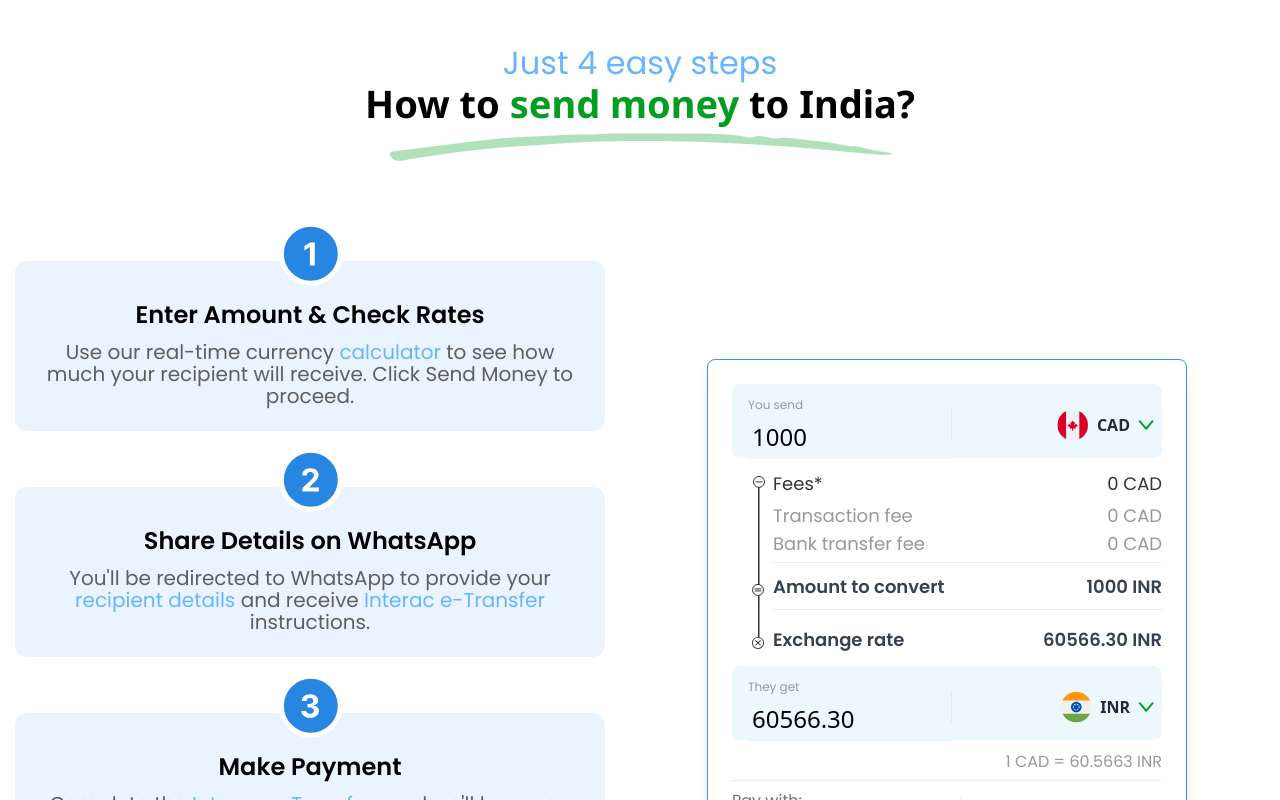
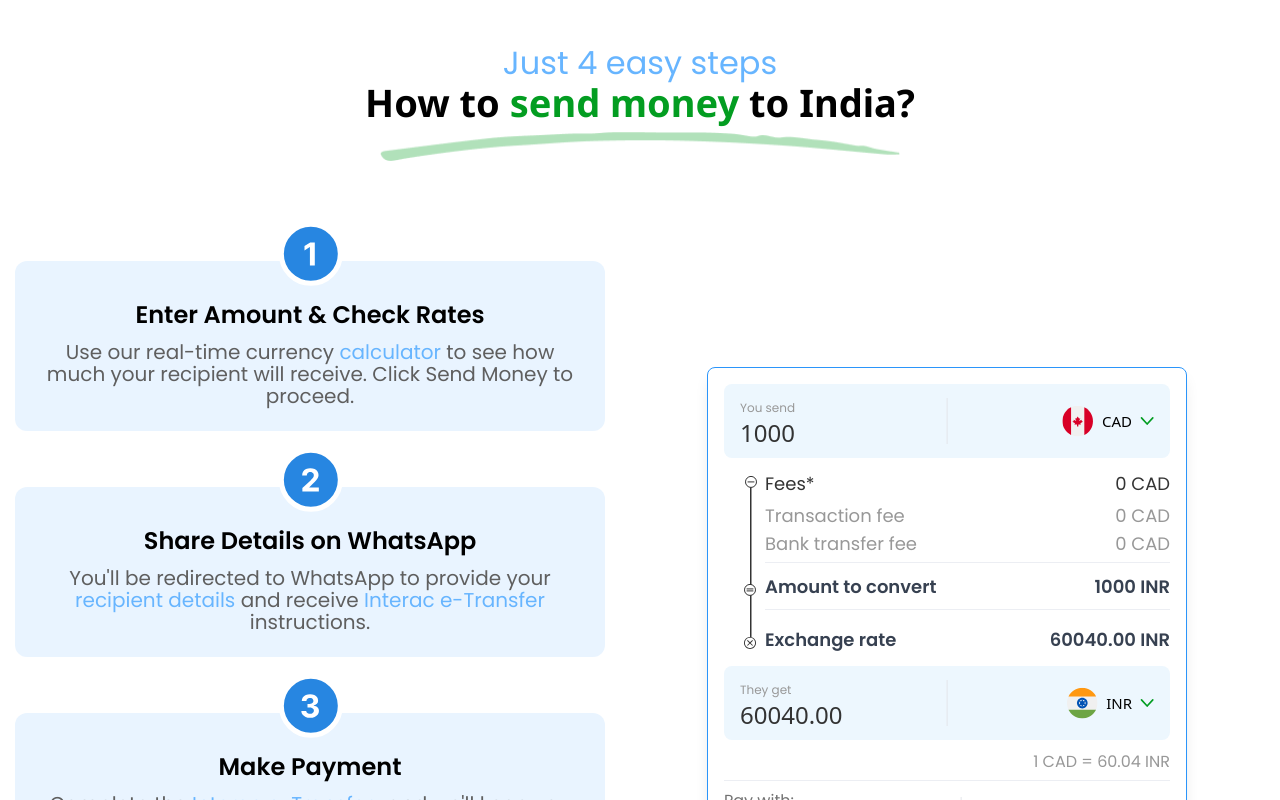
Before and after one commit to haniful360/remiflow-landing-web, a Next.js app: page / in a window 1280 px wide. Shown: the part 720-1520 px from the top of the page. Built offline with nearby package versions, Linux system fonts and the light colour scheme.

Commit message:
add responsive

```diff
--- a/app/component/Header.js
+++ b/app/component/Header.js
@@ -67,9 +67,9 @@ const Header = () => {
               </button>
             </Link>
           </nav>
-          <div className="flex gap-3">
+          <div className="md:hidden flex gap-3 ">
             <Link href="#">
-              <Image src={call} width={24} height={24} alt="" />
+              <Image className="md:hidden" src={call} width={24} height={24} alt="" />
             </Link>
             {/* Mobile Menu Button */}
             <button
@@ -96,8 +96,8 @@ const Header = () => {
 
       {/* Mobile Menu (Left Side) */}
       <div
-        className={`fixed top-0 left-0 w-[50%]  h-full sm:w-[50%] bg-white shadow-lg transform ${
-          isOpen ? "translate-x-0" : "-translate-x-full"
+        className={`fixed top-0 right-0 w-[50%] h-full sm:w-[50%] bg-white shadow-lg transform ${
+          isOpen ? "translate-x-0" : "translate-x-full"
         } transition-transform duration-300 md:hidden font-poppins text-[16px] text-[#333333] flex flex-col items-start p-6 z-50`}
       >
         <button
--- a/app/component/HeroSection.js
+++ b/app/component/HeroSection.js
@@ -13,15 +13,12 @@ const HeroSection = () => {
             className="lg:w-[662px] text-[#FDFDFD] md:text-black font-noto text-[28px] leading-[36.4px] md:text-4xl lg:text-[55px] lg:leading-[75px] font-semibold md:font-bold"
             // data-aos="fade-left"
           >
-            Send Money to India with The <span className="md:text-[#FA6D2B]">
-              {" "} Best Rates{" "}
-            </span>
-           <br className="hidden md:block" /> & <span className="lg:text-[#268BEB]"> Zero Fees</span>
+            Send Money to India with The{" "}
+            <span className="md:text-[#FA6D2B]"> Best Rates </span>
+            <br className="hidden md:block" /> &{" "}
+            <span className="lg:text-[#268BEB]"> Zero Fees</span>
           </h2>
-          <p
-            className="max-w-[364px] mx-auto font-poppins font-normal text-[#FDFDFD] text-[16px] md:text-[#395664] sm:text-lg lg:text-[24px] my-6 md:mt-4 sm:max-w-[700px] lg:max-w-[800px]"
-            // data-aos="fade-left"
-          >
+          <p className="w-full max-w-[364px] text-center md:text-left font-poppins font-normal text-[#FDFDFD] text-[16px] md:text-[#395664] sm:text-lg lg:text-[24px] my-6 md:mt-4 sm:max-w-[700px] lg:max-w-[800px]">
             Get better rates than banks, Google, and Remitly. No fees, No
             hassle.
           </p>
--- a/app/component/MoneyTransfer/ExchangeBox.js
+++ b/app/component/MoneyTransfer/ExchangeBox.js
@@ -4,12 +4,14 @@ import CA from "@/public/images/money/CA.svg";
 import IN from "@/public/images/money/IN.svg";
 import downarrow from "@/public/images/money/down-arrow.svg";
 import left from "@/public/images/money/left.svg";
+import up_down from "@/public/images/updown.svg";
 import Image from "next/image";
+import RightArrowIcon from "../svg/RightArrowIcon";
 
 const ExchangeBox = () => {
   const [amount, setAmount] = useState(1000);
   const [paymentMethod, setPaymentMethod] = useState("Interac e-Transfer"); // State for payment method
-  const exchangeRate = 60.5663;
+  const exchangeRate = 60.04;
   const convertedAmount = (amount * exchangeRate).toFixed(2);
 
   const handleAmountChange = (e) => {
@@ -25,46 +27,68 @@ const ExchangeBox = () => {
 
   return (
     <div
-      className="bg-white p-4 sm:p-6 rounded-lg shadow-lg border border-[#2B95FA] max-w-[480px] w-full mx-auto"
-      data-aos="fade-up"
+      className="bg-white p-4 rounded-lg shadow-lg border border-[#2B95FA] max-w-[480px] w-full mx-auto"
+      // data-aos="fade-up"
     >
       {/* You Send Section */}
-      <div className="bg-[#EDF7FE] flex items-center h-[74px] rounded-lg">
-        <div className="flex items-center justify-between p-2 rounded-lg mt-2">
+      <div className="bg-[#EDF7FE] flex items-center lg:h-[74px] rounded-lg">
+        <div className="relative flex items-center justify-between p-4 rounded-lg h-[56px]">
           {/* Left Section */}
-          <div className="flex-1 pl-2">
-            <label className="text-[#989898] text-[12px] font-poppins font-medium">
+          <div className="flex-1">
+            <label className="text-[#989898] text-[12px] leading-[18px] font-poppins font-medium">
               You send
             </label>
             <input
               type="number"
-              className="p-1 bg-[#EDF7FE] text-[20px] lg:text-[24px] font-medium focus:outline-none w-full"
+              className="bg-[#EDF7FE] text-[#333333] text-[20px] lg:text-[24px] font-medium leading-[30px] focus:outline-none w-full"
               value={amount}
               onChange={handleAmountChange}
               required
             />
           </div>
-
+          <div className=" absolute left-1/2 transform -translate-x-1/2 h-5/6 w-[.76px] bg-[#E3E5EA]"></div>
           {/* Right Section */}
           <div className="flex-1">
-            <div className="flex items-center justify-end gap-2 border-l pl-2">
+            <div className="flex items-center justify-end gap-2">
               <Image
                 src={CA}
                 alt="Canada Flag"
                 width={30}
                 height={30}
-                className="w-6 h-6 sm:w-8 sm:h-8"
+                className="w-[30px] h-[29px] sm:w-8 sm:h-8"
               />
-              <span className="text-gray-800 font-semibold hidden sm:block">
+              <span className="text-[#000000] text-[12px] lg:text-[15px] font-normal">
                 CAD
               </span>
-              <Image src={downarrow} alt="Down Arrow" width={16} height={14} />
+              <Image
+                src={downarrow}
+                alt="Down Arrow"
+                width={14}
+                height={14}
+                className="w-3 h-2 lg:w-[14px] lg:h-[14px]"
+              />
             </div>
           </div>
         </div>
       </div>
 
+      {/* for mobile */}
+
+      <div className="md:hidden ">
+      <div className="flex items-center gap-3 py-5 ml-5">
+        <div className="bg-[#2277C8] w-[42px] h-[42px] rounded-full flex items-center justify-center">
+          <Image src={up_down} className="w-[20px] h-[20px]"alt="" />
+        </div>
+        <div className="flex gap-4 text-[#038D1E] font-poppins text-[16px] leading-[17.6px]">
+          <span>1.00 CAD </span>
+          <RightArrowIcon />
+          <span> 60.04 INR</span>
+        </div>
+      </div>
+      </div>
+
       {/* Conversion Details Section */}
+      <div className="hidden md:block ">
         <div className="flex flex-col sm:flex-row gap-2 py-4 text-gray-700">
           <Image
             className="sm:ml-5 mx-auto hidden md:block"
@@ -96,37 +120,47 @@ const ExchangeBox = () => {
             </p>
           </div>
         </div>
+      </div>
 
       {/* They Get Section */}
-      <div className="bg-[#EDF7FE] flex items-center h-[74px] rounded-lg">
-        <div className="flex items-center justify-between p-2 rounded-lg mt-2">
+      <div className="bg-[#EDF7FE] flex items-center lg:h-[74px] rounded-lg">
+        <div className="relative flex items-center justify-between p-4 rounded-lg h-[56px] w-full">
           {/* Left Section */}
-          <div className="flex-1 pl-2">
-            <label className="text-[#989898] text-[12px] font-poppins font-medium">
+          <div className="flex-1">
+            <label className="text-[#989898] text-[12px] leading-[18px] font-poppins font-medium">
               They get
             </label>
             <input
               type="text"
-              className="p-1 text-[20px] lg:text-[24px] font-medium bg-[#EDF7FE] focus:outline-none w-full"
+              className="bg-[#EDF7FE] text-[#333333] text-[20px] lg:text-[24px] font-medium leading-[30px] focus:outline-none w-full"
               value={convertedAmount}
               readOnly
             />
           </div>
 
+          {/* Vertical Divider */}
+          <div className="absolute left-1/2 transform -translate-x-1/2 h-5/6 w-[.76px] bg-[#E3E5EA]"></div>
+
           {/* Right Section */}
           <div className="flex-1">
-            <div className="flex items-center justify-end gap-2 border-l pl-2">
+            <div className="flex items-center justify-end gap-2">
               <Image
                 src={IN}
                 alt="India Flag"
                 width={30}
                 height={30}
-                className="w-6 h-6 sm:w-8 sm:h-8"
+                className="w-[30px] h-[29px] sm:w-8 sm:h-8"
               />
-              <span className="text-gray-800 font-semibold hidden sm:block">
+              <span className="text-[#000000] text-[12px] lg:text-[15px] font-normal">
                 INR
               </span>
-              <Image src={downarrow} alt="Down Arrow" width={16} height={14} />
+              <Image
+                src={downarrow}
+                alt="Down Arrow"
+                width={14}
+                height={14}
+                className="w-3 h-2 lg:w-[14px] lg:h-[14px]"
+              />
             </div>
           </div>
         </div>
--- a/app/component/MoneyTransfer/MoneyTransfer.js
+++ b/app/component/MoneyTransfer/MoneyTransfer.js
@@ -59,17 +59,17 @@ const MoneyTransfer = () => {
   ];
   return (
     <section id='moneytransfer'
-      className="px-4 lg:px-0 max-w-[1250px] mx-auto mt-12 lg:mt-[100px]"
+      className="px-6 lg:px-0 max-w-[1250px] mx-auto mt-12 lg:mt-[100px]"
       data-aos="fade-up"
     >
-      <div className="text-center mb-[100px]">
-        <h2 className="text-[#67B5FF] lg:text-[32px]  font-medium font-poppins text-lg">
+      <div className="text-center mb-[50px] md:mb-[100px]">
+        <h2 className="text-[#67B5FF] lg:text-[32px] text-[18px] leading-[27px] font-medium font-poppins">
           Just 4 easy steps
         </h2>
-        <h1 className="text-xl sm:text-2xl md:text-3xl lg:text-[38px] font-noto font-semibold mt-2 text-center">
+        <h1 className="text-[24px] sm:text-2xl md:text-3xl lg:text-[38px] font-noto font-semibold mt-2 text-center">
           How to <span className="text-[#039D21]">send money</span> to India?
         </h1>
-        <Image src={topline} alt="" className="block mx-auto mt-3" />
+        <Image src={topline} alt="" className="w-5/6 lg:w-5/12 block  mx-auto mt-1 lg:mt-3" />
       </div>
       <div className="flex flex-col md:flex-row items-center gap-16 lg:gap-0">
         <div className="max-w-[590px] rounded-2xl md:mr-6 order-last lg:order-none">
--- /dev/null
+++ b/app/component/svg/RightArrowIcon.js
@@ -0,0 +1,9 @@
+import React from 'react';
+
+const RightArrowIcon = () => {
+    return (
+        <svg xmlns="http://www.w3.org/2000/svg" width="1.2em" height="1.2em" viewBox="0 0 32 32"><path fill="#038D1E" d="m18.72 6.78l-1.44 1.44L24.063 15H4v2h20.063l-6.782 6.78l1.44 1.44l8.5-8.5l.686-.72l-.687-.72z"></path></svg>
+    );
+};
+
+export default RightArrowIcon;
```
Also changed, not shown: public/images/upanddown.svg (added), public/images/updown.svg (added). Lines whose indentation alone changed are shown as unchanged.
